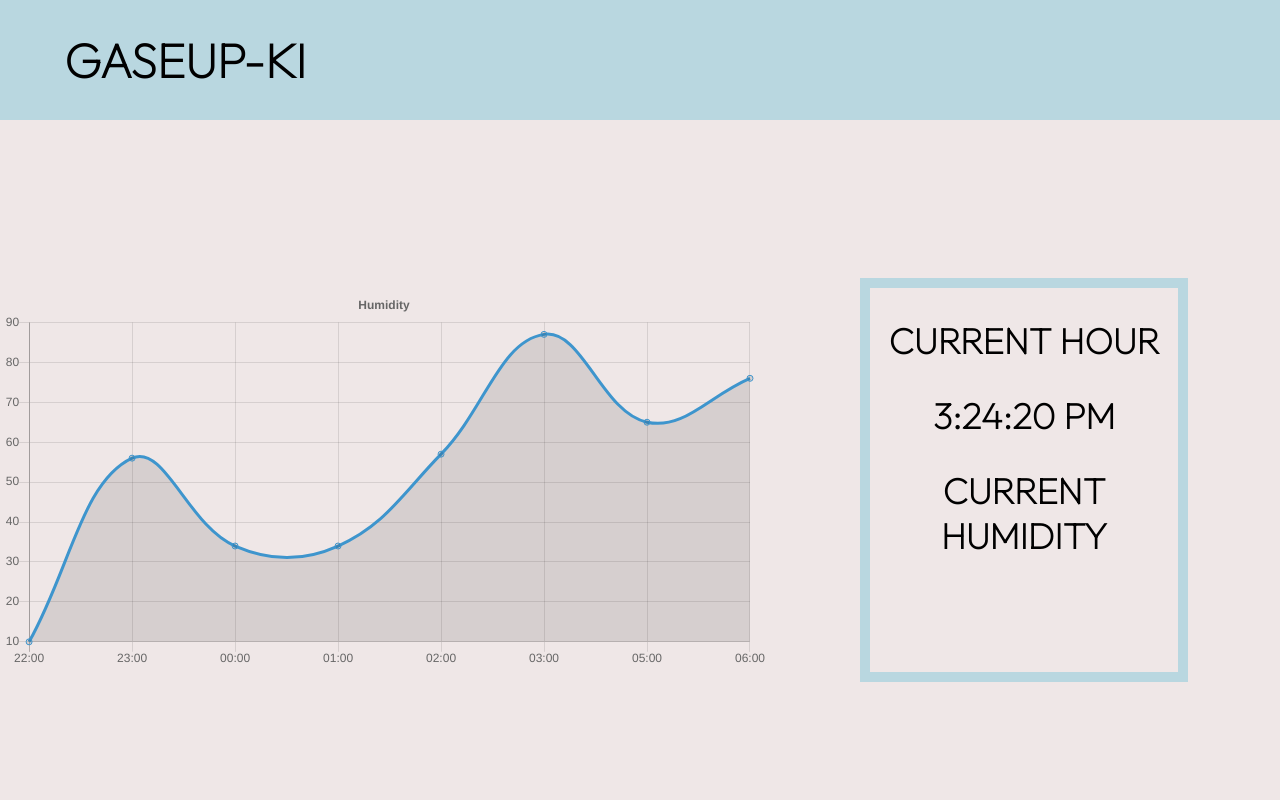
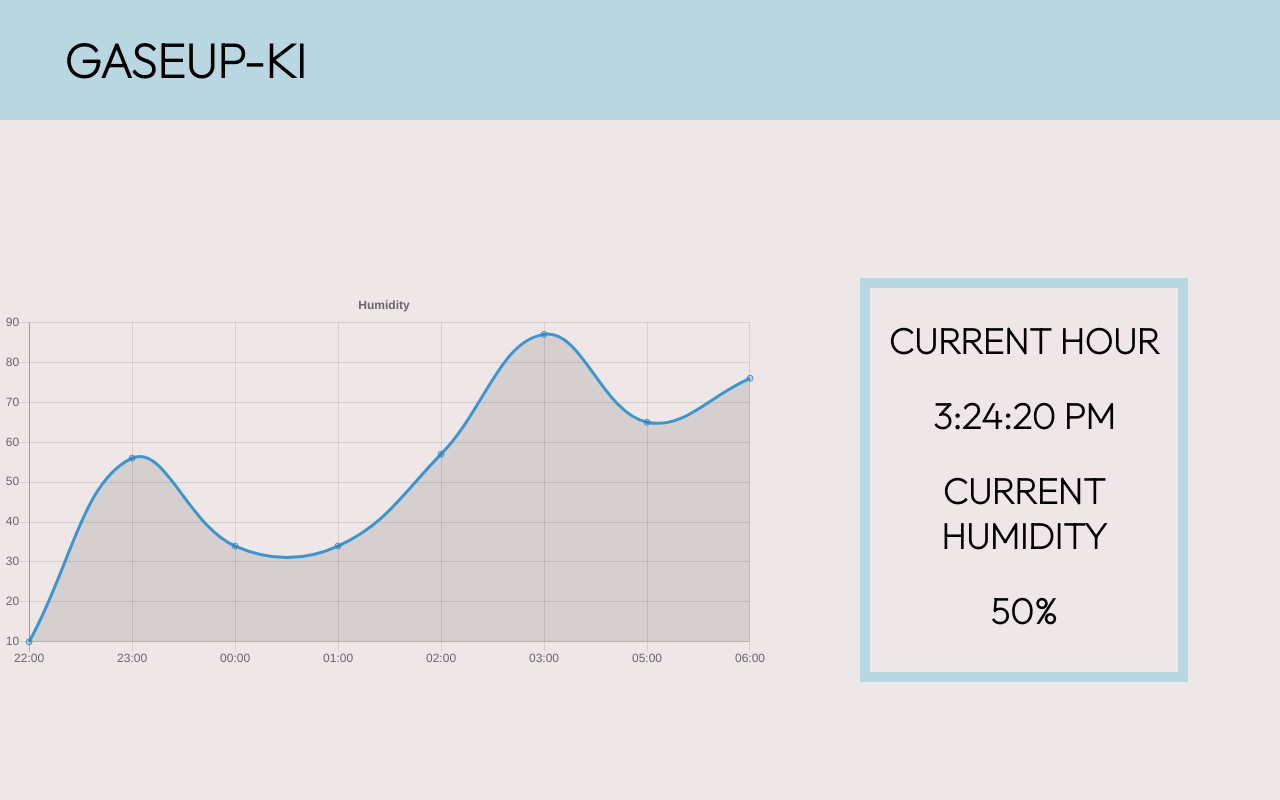
Before and after one commit to DiegoSandovalV/GASEUP-KI, a PHP site: page /main.html in a window 1280 px wide. Run offline with PHP 8.4, Linux system fonts and the light colour scheme; some libraries are stand-ins or nearby versions.

Commit message:
Humidity example

```diff
--- a/main.html
+++ b/main.html
@@ -29,6 +29,7 @@
                     <h2>CURRENT HOUR</h2>
                     <h2 id="time">a</h2>
                     <h2>CURRENT HUMIDITY</h2>
+                    <h2>50%</h2>
                 </div>
             </div>
 
--- a/stylesMain.css
+++ b/stylesMain.css
@@ -91,6 +91,8 @@ body{
 
 }
 
+
+
 @media(max-width: 768px) {
 
     body{
```
